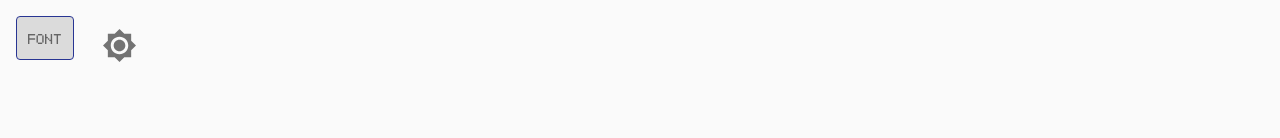
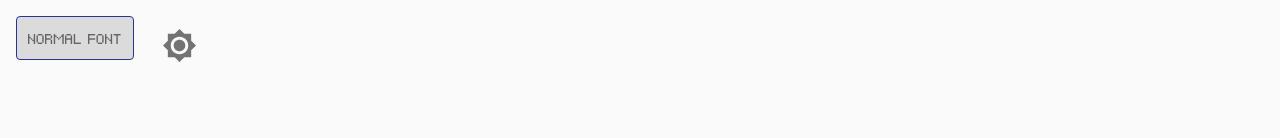
Before and after one commit to Xerner/xerner.github.io, a React (Create React App) app: page / in a window 1280 px wide. Shown: the top 138 px of the page. Built offline with nearby package versions, Linux system fonts and the light colour scheme.

Commit message:
Added tooltips to some controls

```diff
--- a/src/App.tsx
+++ b/src/App.tsx
@@ -6,6 +6,7 @@ import {
   createMuiTheme,
   IconButton,
   ThemeProvider,
+  Tooltip,
   useMediaQuery,
 } from "@material-ui/core";
 import { DateTime } from "luxon";
@@ -189,22 +190,33 @@ export default function App() {
             </Grid>
           </Grid>
         </div>
+{/*
+ ██████  ██████  ███    ██ ████████ ██████   ██████  ██      ███████
+██      ██    ██ ████   ██    ██    ██   ██ ██    ██ ██      ██
+██      ██    ██ ██ ██  ██    ██    ██████  ██    ██ ██      ███████
+██      ██    ██ ██  ██ ██    ██    ██   ██ ██    ██ ██           ██
+ ██████  ██████  ██   ████    ██    ██   ██  ██████  ███████ ███████
+ */}
         <div>
           <Grid container style={{ position: "fixed", left: 0, top: 0, marginLeft: 8, marginTop: 8}} spacing={2}>
             <Grid item>
+            <Tooltip title="Change font style">
               <ToggleButton
                 value="check"
                 selected={config.hasPixelFont}
                 style={{ borderColor: theme.palette.primary.main }}
                 onChange={toggleFont}
               >
-                Font
+                {config.hasPixelFont ? 'Normal Font' : 'Pixel Font'}
               </ToggleButton>
+            </Tooltip>
             </Grid>
             <Grid item>
-              <IconButton aria-label="toggle dark mode" onClick={toggleDarkMode} title="Toggle dark mode">
+            <Tooltip title="Toggle dark mode">
+              <IconButton aria-label="toggle dark mode" onClick={toggleDarkMode}>
                 {config.darkMode ? <BrightnessIcon fontSize="large"/> : <BrightnessHighIcon fontSize="large"/>}
               </IconButton>
+            </Tooltip>
             </Grid>
           </Grid>
         </div>
```
Also changed, not shown: 1 other file (tests, documents, lock files or other folders).
